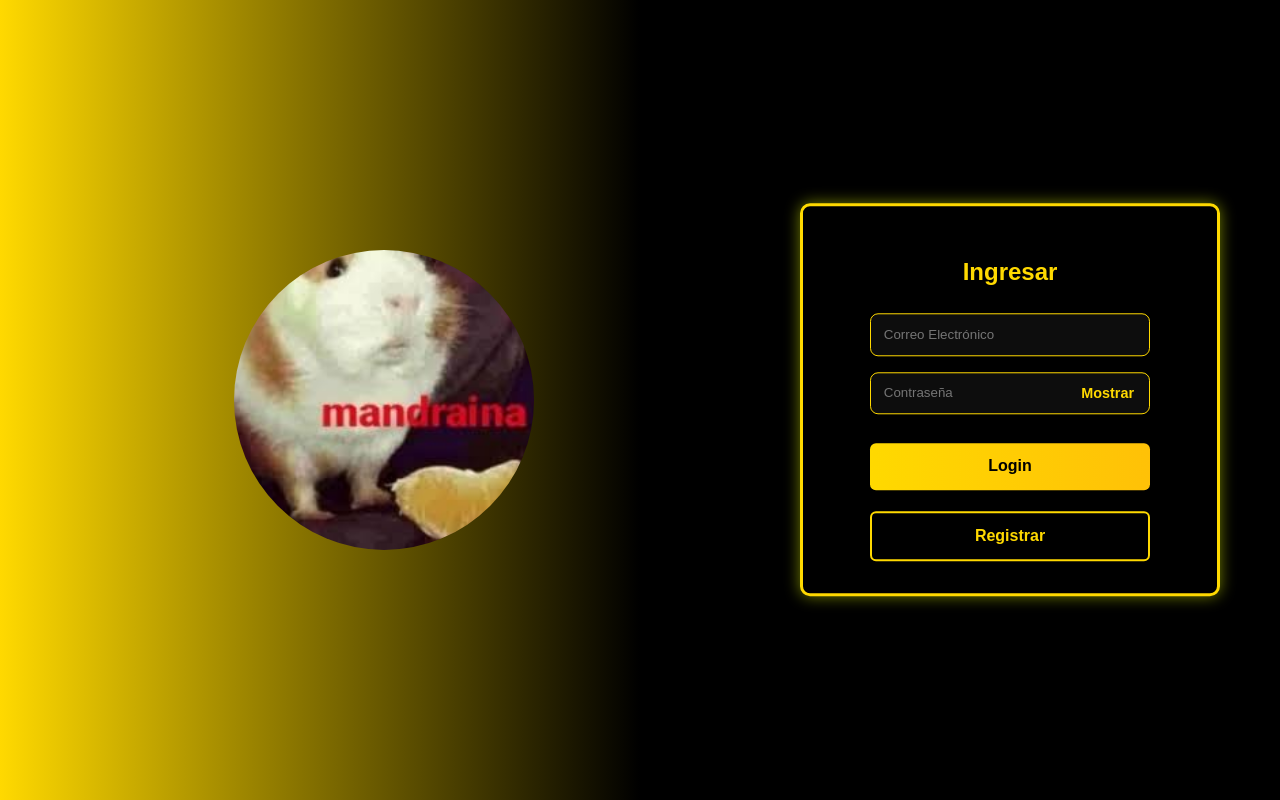
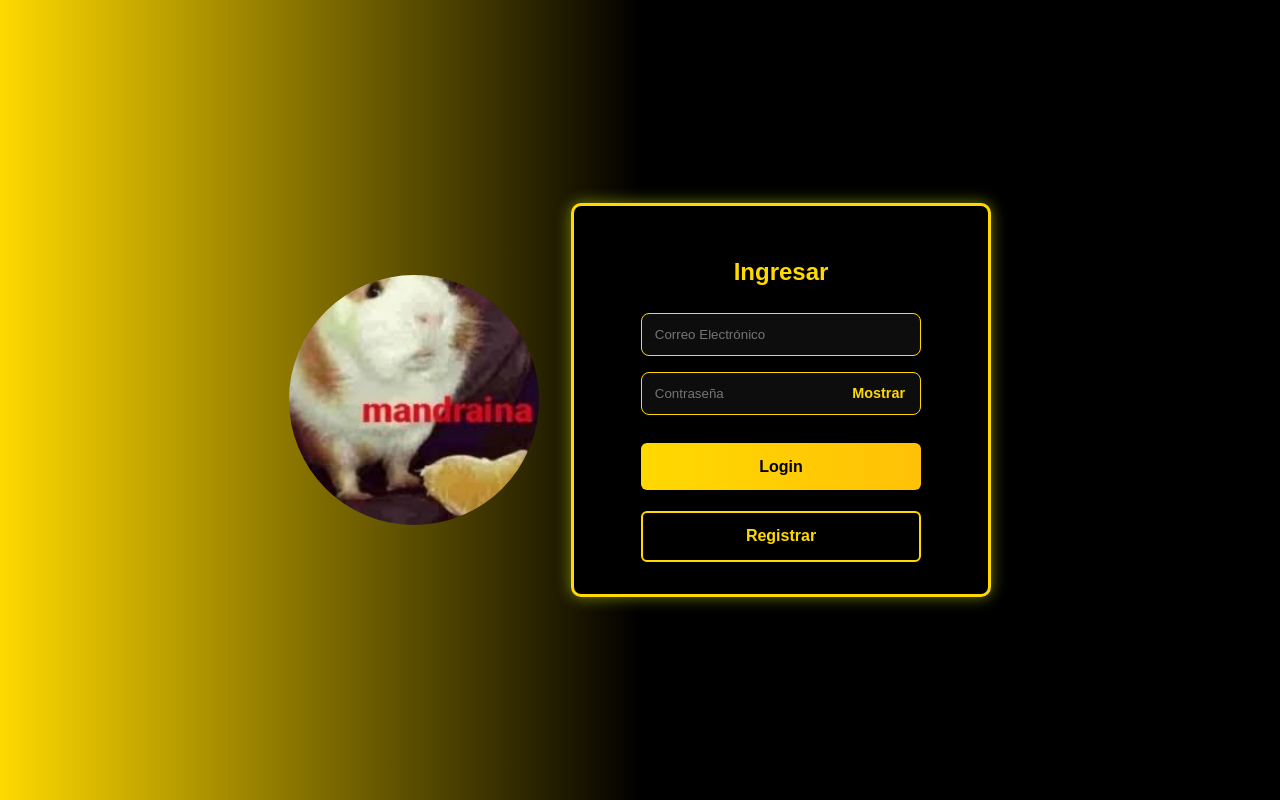
Before and after one commit to DesAnima/MandrainaForum, a PHP site: page / in a window 1280 px wide. Run offline with PHP 8.4, Linux system fonts and the light colour scheme.

Commit message:
Update styles.css

```diff
--- a/styles.css
+++ b/styles.css
@@ -2,43 +2,49 @@ body {
     font-family: Arial, sans-serif;
     background: linear-gradient(90deg, #ffd900, #000000, black);
     margin: 0;
-    height: 100vh;
-    position: relative; /* necesario para posicionamiento absoluto */
+    min-height: 100vh;
+    position: relative;
+    display: flex;
+    justify-content: center;
+    align-items: center;
 }
 
 .login-wrapper {
     display: flex;
+    flex-direction: row;
     align-items: center;
+    justify-content: center;
+    width: 100%;
+    height: 100%;
+    position: relative;
+    padding: 1rem;
 }
 
+/* Imagen del login */
 .login-image {
-    position: absolute;
-    top: 50%;           /* centro vertical */
-    left: 30%;          /* centro horizontal */
-    transform: translate(-50%, -50%); /* ajuste exacto */
-    width: 300px;       /* tamaño de la imagen */
-    height: 300px;
-    border-radius: 50%; /* hace la imagen circular */
+    position: relative;
+    width: 250px;
+    height: 250px;
+    border-radius: 50%;
     object-fit: cover;
-    z-index: 1;         /* se asegura que esté detrás del login si quieres */
+    margin-right: 2rem;
+    z-index: 1;
 }
 
+/* Animación */
 @keyframes slideIn {
     0% {
-        transform: translateX(1000px) translateY(-50%);
+        transform: translateY(-50%) translateX(1000px);
         opacity: 0;
     }
     100% {
-        transform: translateX(0) translateY(-50%);
+        transform: translateY(0) translateX(0);
         opacity: 1;
     }
 }
 
+/* Contenedor del formulario */
 .login-container {
-    position: absolute;
-    top: 50%;
-    left: 800px;
-    transform: translateY(-50%);
     background: #000000;
     padding: 2rem;
     border-radius: 10px;
```
Also changed, not shown: other parts of styles.css (+59 -2 lines).
